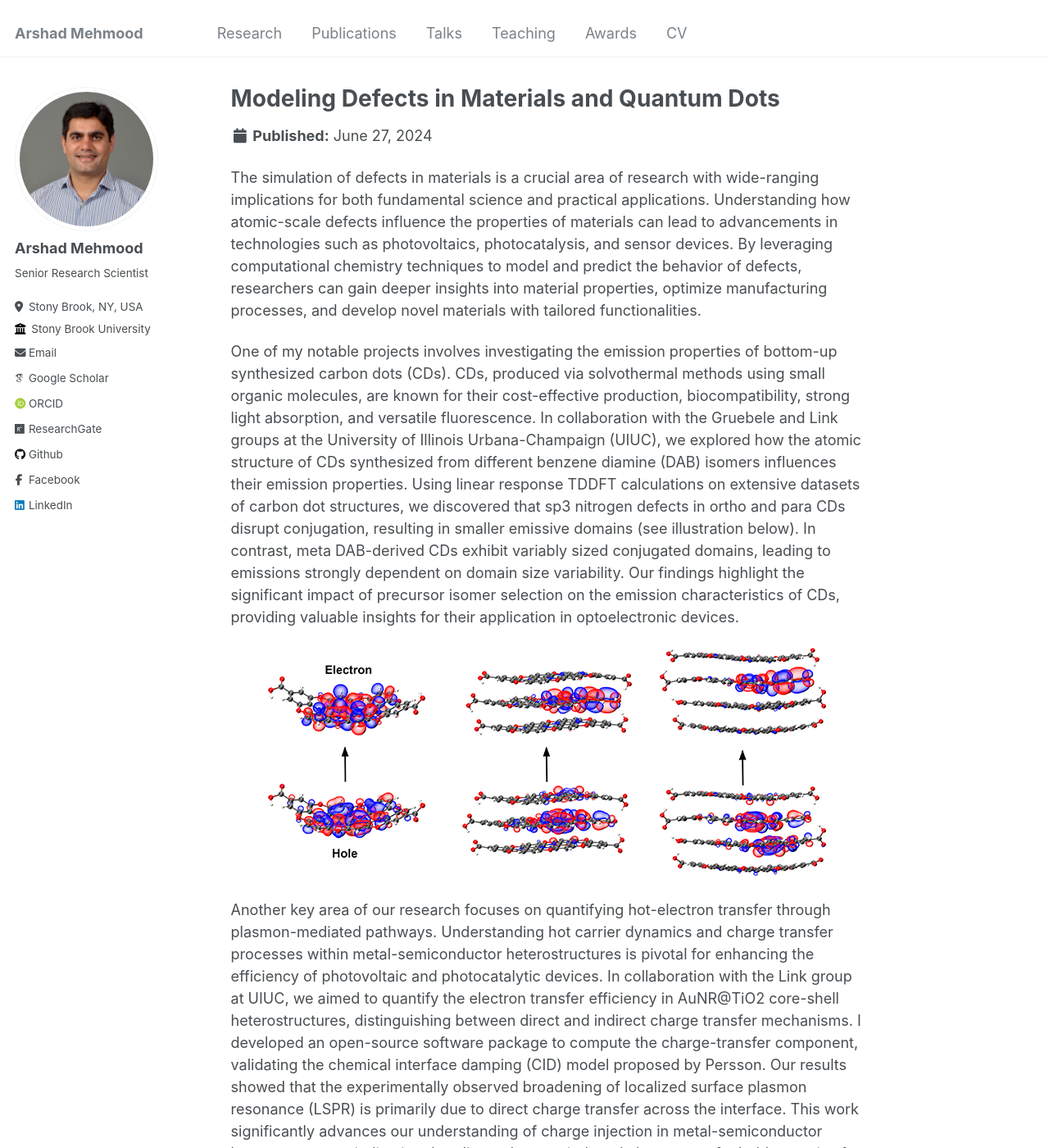
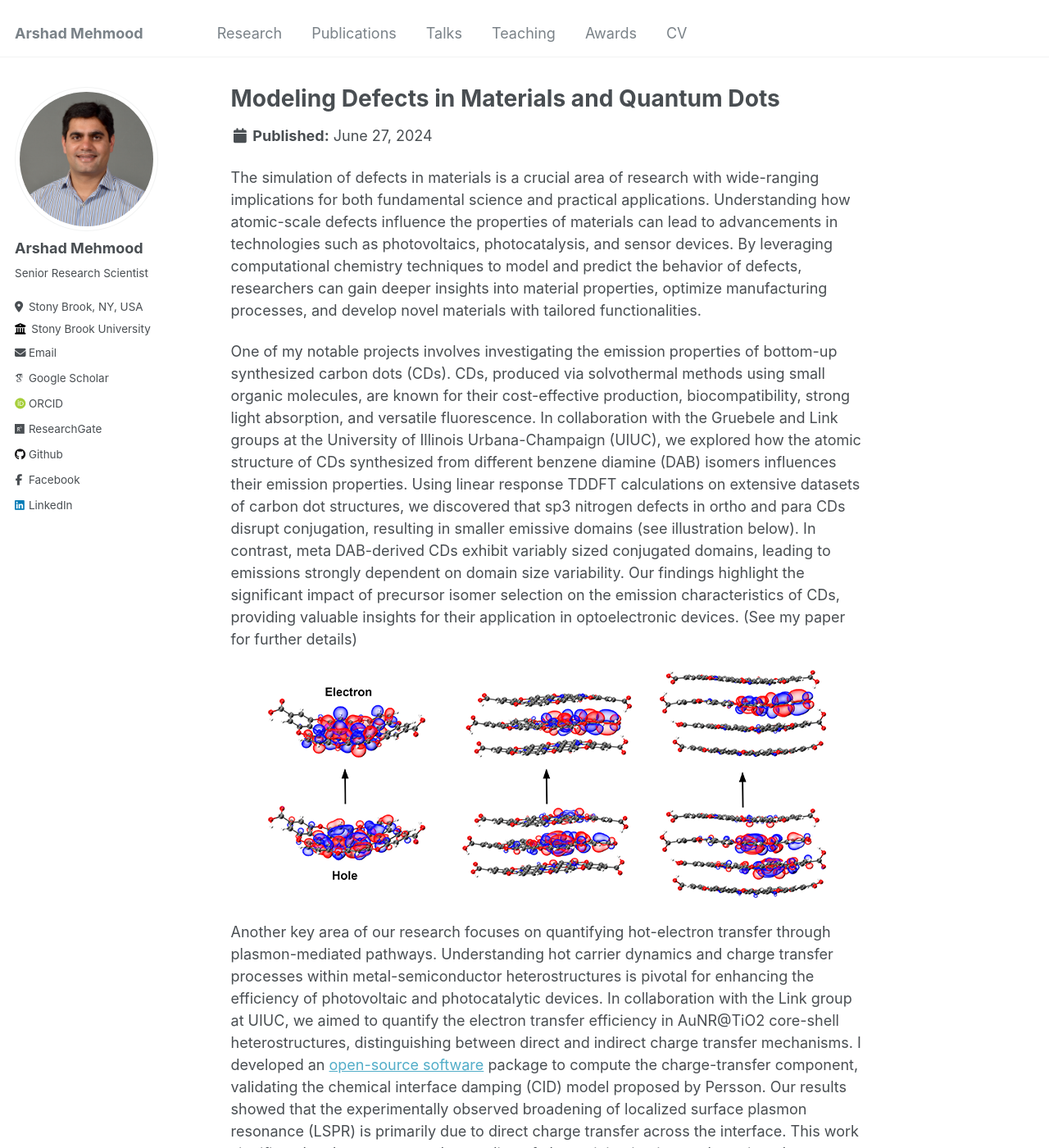
Before and after one commit to arshadmehmood118/arshadmehmood118.github.io, a Jekyll site: the page built from _portfolio/2_defects.md, in a window 1280 px wide and 1400 px high. Shown: the whole window at 82% size. Built offline with Jekyll 4.4.1, drawn with Linux system fonts in a browser that asks for light colours; some web fonts are replaced; some of the changed text lies outside the part shown.

Commit message:
Update 2_defects.md

```diff
--- a/_portfolio/2_defects.md
+++ b/_portfolio/2_defects.md
@@ -6,11 +6,14 @@ collection: portfolio
 
 The simulation of defects in materials is a crucial area of research with wide-ranging implications for both fundamental science and practical applications. Understanding how atomic-scale defects influence the properties of materials can lead to advancements in technologies such as photovoltaics, photocatalysis, and sensor devices. By leveraging computational chemistry techniques to model and predict the behavior of defects, researchers can gain deeper insights into material properties, optimize manufacturing processes, and develop novel materials with tailored functionalities.
 
-One of my notable projects involves investigating the emission properties of bottom-up synthesized carbon dots (CDs). CDs, produced via solvothermal methods using small organic molecules, are known for their cost-effective production, biocompatibility, strong light absorption, and versatile fluorescence. In collaboration with the Gruebele and Link groups at the University of Illinois Urbana-Champaign (UIUC), we explored how the atomic structure of CDs synthesized from different benzene diamine (DAB) isomers influences their emission properties. Using linear response TDDFT calculations on extensive datasets of carbon dot structures, we discovered that sp3 nitrogen defects in ortho and para CDs disrupt conjugation, resulting in smaller emissive domains (see illustration below). In contrast, meta DAB-derived CDs exhibit variably sized conjugated domains, leading to emissions strongly dependent on domain size variability. Our findings highlight the significant impact of precursor isomer selection on the emission characteristics of CDs, providing valuable insights for their application in optoelectronic devices.
+One of my notable projects involves investigating the emission properties of bottom-up synthesized carbon dots (CDs). CDs, produced via solvothermal methods using small organic molecules, are known for their cost-effective production, biocompatibility, strong light absorption, and versatile fluorescence. In collaboration with the Gruebele and Link groups at the University of Illinois Urbana-Champaign (UIUC), we explored how the atomic structure of CDs synthesized from different benzene diamine (DAB) isomers influences their emission properties. Using linear response TDDFT calculations on extensive datasets of carbon dot structures, we discovered that sp3 nitrogen defects in ortho and para CDs disrupt conjugation, resulting in smaller emissive domains (see illustration below). In contrast, meta DAB-derived CDs exhibit variably sized conjugated domains, leading to emissions strongly dependent on domain size variability. Our findings highlight the significant impact of precursor isomer selection on the emission characteristics of CDs, providing valuable insights for their application in optoelectronic devices. (See my paper for further details)
 <p align="center">
   <img src='/images/cdots.png'>
 </p>
 
-Another key area of our research focuses on quantifying hot-electron transfer through plasmon-mediated pathways. Understanding hot carrier dynamics and charge transfer processes within metal-semiconductor heterostructures is pivotal for enhancing the efficiency of photovoltaic and photocatalytic devices. In collaboration with the Link group at UIUC, we aimed to quantify the electron transfer efficiency in AuNR@TiO2 core-shell heterostructures, distinguishing between direct and indirect charge transfer mechanisms. I developed an open-source software package to compute the charge-transfer component, validating the chemical interface damping (CID) model proposed by Persson. Our results showed that the experimentally observed broadening of localized surface plasmon resonance (LSPR) is primarily due to direct charge transfer across the interface. This work significantly advances our understanding of charge injection in metal-semiconductor heterostructures, indicating that direct plasmon-induced charge transfer holds promise for enhancing hot carrier extraction efficiency in devices.
+Another key area of our research focuses on quantifying hot-electron transfer through plasmon-mediated pathways. Understanding hot carrier dynamics and charge transfer processes within metal-semiconductor heterostructures is pivotal for enhancing the efficiency of photovoltaic and photocatalytic devices. In collaboration with the Link group at UIUC, we aimed to quantify the electron transfer efficiency in AuNR@TiO2 core-shell heterostructures, distinguishing between direct and indirect charge transfer mechanisms. I developed an [open-source software](https://github.com/blevine37/ChemDampPersson/) package to compute the charge-transfer component, validating the chemical interface damping (CID) model proposed by Persson. Our results showed that the experimentally observed broadening of localized surface plasmon resonance (LSPR) is primarily due to direct charge transfer across the interface. This work significantly advances our understanding of charge injection in metal-semiconductor heterostructures, indicating that direct plasmon-induced charge transfer holds promise for enhancing hot carrier extraction efficiency in devices.
 
 Lastly, our research on controlling charge transfer in quantum dot-dye assemblies has opened new avenues for various applications in molecular electronics, photovoltaics, and sensor technologies. In collaboration with the Roberts group at the University of Texas at Austin, the Rossky Group at Rice University, and the Gruebele group at UIUC, we investigated how organic dye molecules can regulate charge transfer between quantum dots and molecular ligands. Our computational studies revealed that increased coverage of Perylene Diimide (PDI) dye on PbS quantum dots slows down charge transfer rates due to enhanced interactions among PDI molecules. This change in interaction and conformation of the dye molecules significantly impacts electronic coupling. Our ongoing efforts involve developing machine-learned force fields for better parameterization, aiming to accurately describe the dynamics of larger nanoparticles in solution. This research underscores the potential of functionalized quantum dots with PDI, creating versatile organic-inorganic hybrid complexes with tunable photophysical properties for diverse technological applications.
+<p align="center">
+  <img src='/images/Defects.png'>
+</p>
```
